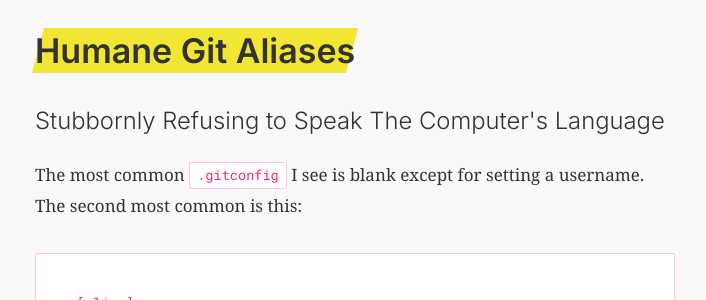
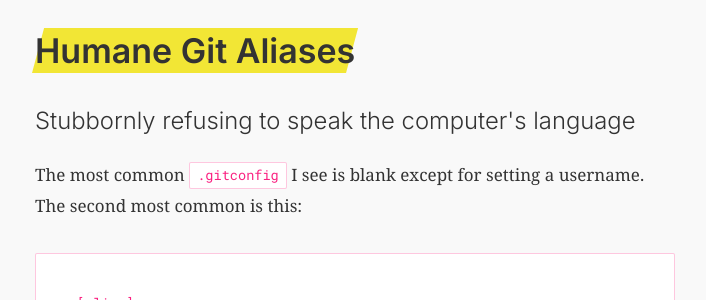
Before and after one commit to gggritso/site, a Jekyll site: the page built from _posts/2015-08-23-human-git-aliases.md, in a window 1280 px wide and 900 px high. Shown: the part 133-433 px from the top of the window, without its empty margins (285-991 px from the left). Built offline with Jekyll 4.4.1, drawn with Linux system fonts in a browser that asks for light colours.

Commit message:
Fix casing

```diff
--- a/_posts/2015-08-23-human-git-aliases.md
+++ b/_posts/2015-08-23-human-git-aliases.md
@@ -1,6 +1,6 @@
 ---
 title: Humane Git Aliases
-subtitle: Stubbornly Refusing to Speak The Computer's Language
+subtitle: Stubbornly refusing to speak the computer's language
 permalink: human-git-aliases
 ---
 
```
